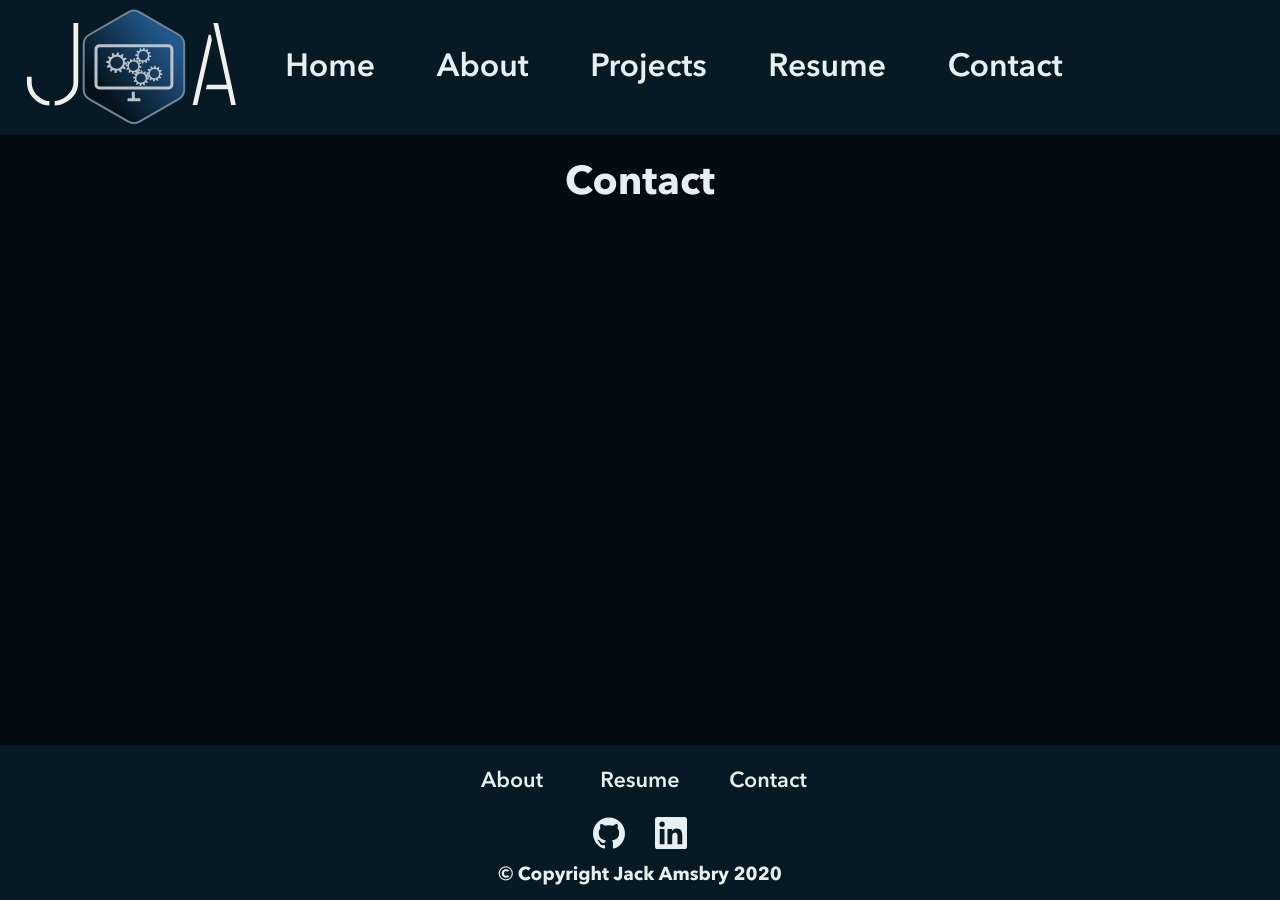
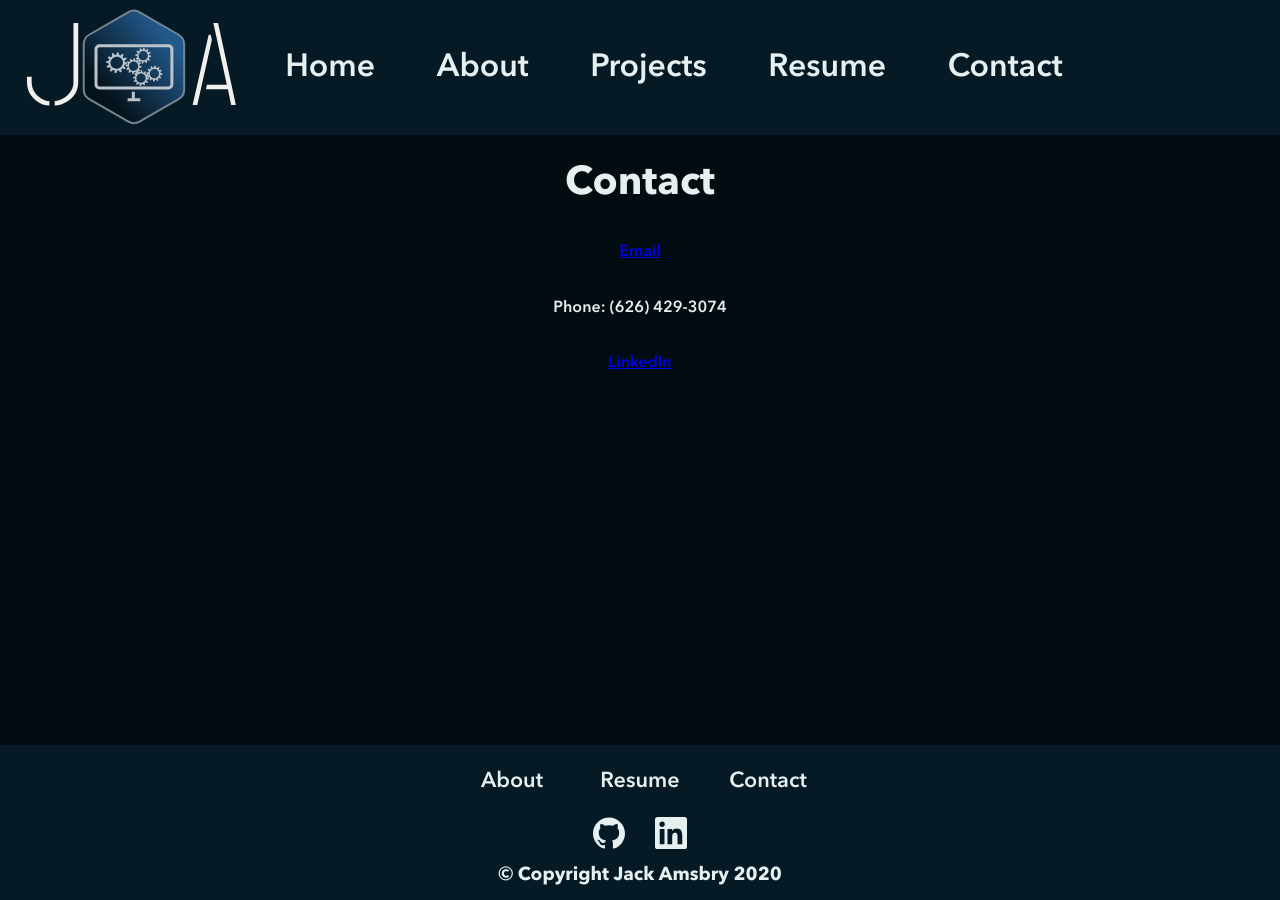
Before and after one commit to jackamsbry/jackamsbry.github.io, a Jekyll site: the page built from contact.html, in a window 1280 px wide. Built offline with Jekyll 4.4.1, drawn with Linux system fonts in a browser that asks for light colours.

Commit message:
contact page

```diff
--- a/_sass/_layout.scss
+++ b/_sass/_layout.scss
@@ -253,9 +253,12 @@ body{
                 grid-row: 2;
                 grid-column: 1;
             }
+
             p {
                 margin-left: 10vw;
                 position: relative;
+                font-size: 1.25em;
+                line-height: 1.4;
             }
         }
 
@@ -265,8 +268,18 @@ body{
             .content-wrapper {
                 display: flex;
                 justify-content: center;
+
+            }
+            .contact {
+                height: 25%;
+                width: auto;
+                display: flex;
+                flex-direction: column;
                 align-items: center;
+                justify-content: space-between;
+                margin-top: 2vh;
             }
+
             h1{
                 text-align: center;
                 bottom: 50%;
--- a/contact.html
+++ b/contact.html
@@ -4,3 +4,8 @@ title: contact
 permalink: /contact
 class: centered
 ---
+<div class="contact">
+    <a href="mailto:jamsbry1@gmail.com">Email</a>
+    <span>Phone: (626) 429-3074</span>
+    <a href="https://www.linkedin.com/in/jack-amsbry/">LinkedIn</a>
+</div>
```
